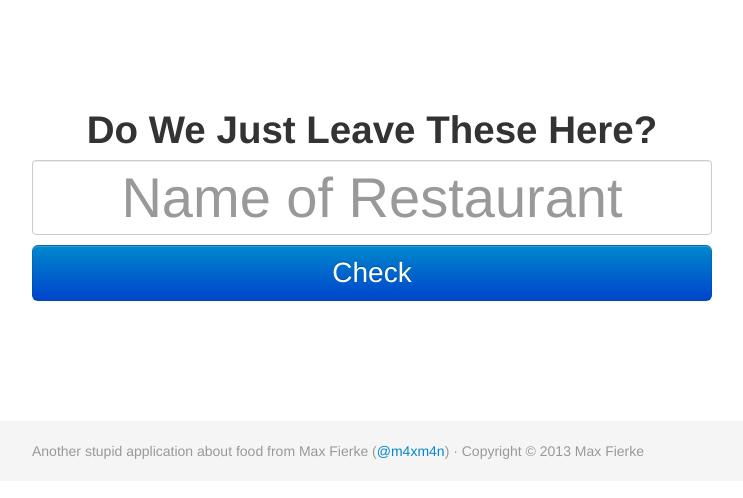
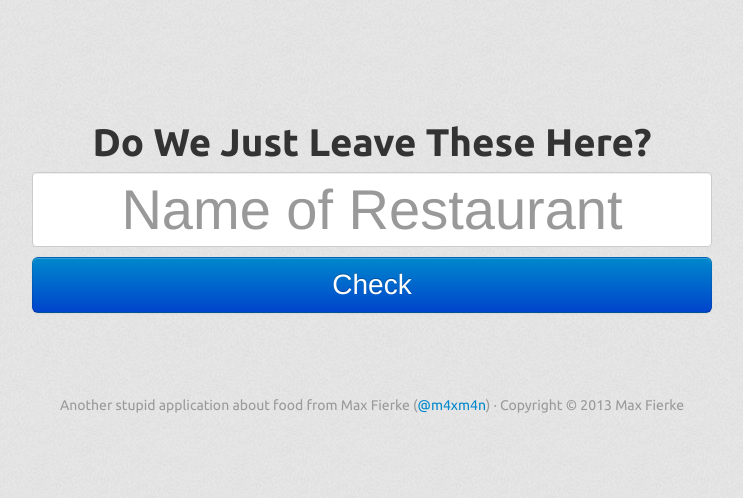
Before and after one commit to maxfierke/dwjlth, a Flask app: page / in a window 1280 px wide. Shown: the top 498 px of the page, without its empty margins (268-1011 px from the left). Run offline with Flask 2, Linux system fonts and the light colour scheme; some libraries are stand-ins or nearby versions.

Commit message:
Make prettier
Signed-off-by: Max Fierke <max@maxfierke.com>

```diff
--- a/static/css/application.css
+++ b/static/css/application.css
@@ -1,9 +1,21 @@
+body {
+	background-image: url(/static/img/ticks.png);
+	text-align: center;
+	font-family: 'Ubuntu', sans-serif;
+}
+
+@media (-webkit-min-device-pixel-ratio: 2), (min-resolution: 192dpi) {
+	body {
+		background-image: url(/static/img/ticks_@2X.png);
+	}
+}
+
 .hidden {
 	display: none;
 }
 
 .wrapper {
-	margin: 100px auto;
+	margin: 7rem auto 3em auto;
 }
 
 #query {
@@ -20,9 +32,6 @@
 
 footer {
 	height: 60px;
-}
-footer {
-	background-color: #f5f5f5;
 }
 
 /* Lastly, apply responsive CSS fixes as necessary */
--- a/templates/base.html
+++ b/templates/base.html
@@ -15,6 +15,7 @@
     <script src="http://html5shim.googlecode.com/svn/trunk/html5.js"></script>
   <![endif]-->
 
+  <link href="http://fonts.googleapis.com/css?family=Ubuntu:400,700" rel="stylesheet" type="text/css">
   <link rel="stylesheet" href="/static/css/bootstrap.min.css" />
   <link rel="stylesheet" href="/static/css/bootstrap-responsive.min.css" />
   <link rel="stylesheet" href="/static/css/application.css" />
```
Also changed, not shown: static/img/ticks.png (added), static/img/ticks_@2X.png (added).
